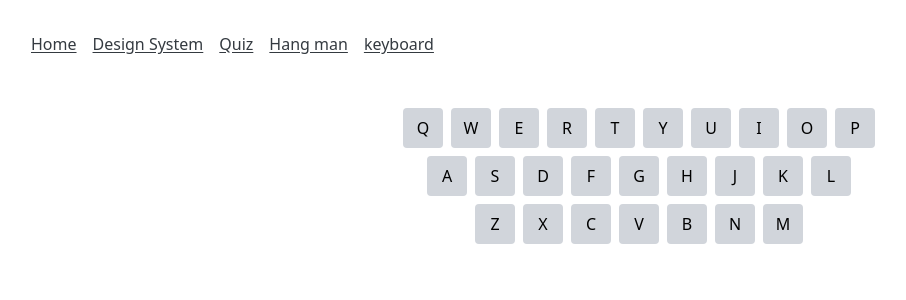
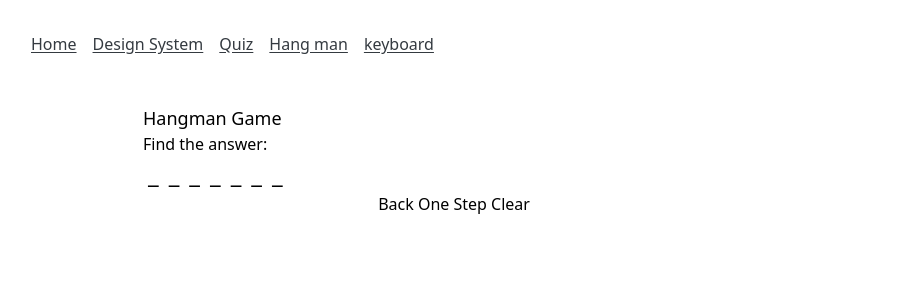
Before and after one commit to Lenniott/modality-playground, a SvelteKit app: page /keyboard in a window 1280 px wide. Shown: the top 300 px of the page, without its empty margins (1-907 px from the left). Built offline with nearby package versions, Linux system fonts and the light colour scheme.

Commit message:
in put now clickable

```diff
--- a/src/lib/Keyboard.svelte
+++ b/src/lib/Keyboard.svelte
@@ -1,6 +1,7 @@
 <script lang="ts">
-  import { correctLetters, incorrectLetters } from './lettersStore';
+  import { correctLetters, incorrectLetters } from './lettersStore.js';
   import { derived } from 'svelte/store';
+
 
   const keys = [
     ['Q', 'W', 'E', 'R', 'T', 'Y', 'U', 'I', 'O', 'P'],
@@ -9,8 +10,8 @@
   ];
 
   const getKeyClass = (key: string, correct: string[], incorrect: string[]) => {
-    if (correct.includes(key.toLowerCase())) return 'bg-green-500';
-    if (incorrect.includes(key.toLowerCase())) return 'bg-red-500';
+    if (correct.includes(key.toLowerCase())) return 'bg-blue';
+    if (incorrect.includes(key.toLowerCase())) return 'bg-orange';
     return 'bg-gray-300';
   };
 
@@ -18,7 +19,7 @@
   const incorrectLettersValue = derived(incorrectLetters, $incorrectLetters => $incorrectLetters);
 </script>
 
-<style>
+<style lang="postcss">
   .key {
     @apply size-6 sm:size-10 flex items-center justify-center m-1 rounded;
   }
--- a/src/lib/index.ts
+++ b/src/lib/index.ts
@@ -1,2 +1,3 @@
 export { default as Navbar } from './Navbar.svelte';
 export { default as Quiz } from './Quiz.svelte';
+export { default as Keyboard} from './Keyboard.svelte';
--- a/src/routes/hang-man/+page.svelte
+++ b/src/routes/hang-man/+page.svelte
@@ -1,12 +1,12 @@
 <script lang="ts">
-  import { correctLetters, incorrectLetters } from '$lib/lettersStore';
+  import { correctLetters, incorrectLetters } from '$lib/lettersStore.js';
   import Keyboard from '$lib/Keyboard.svelte';
 
   let input: HTMLInputElement;
   let guessedLetters: string[] = [];
   let rightLetters: string[] = [];
   let message: string = '';
-  let wordToGuess = "we must first be comfortable with the uncertainty of our knowledge gaps and have the self-belief that through exploration we will";
+  let wordToGuess = "we must be comfortable with the uncertainty of knowledge gaps and believe that through exploration and determination we will";
   let displayWord: string[] = wordToGuess.split('').map(char => (char === ' ' || char === '-') ? char : '_');
 
   // Update displayWord based on rightLetters
@@ -79,6 +79,13 @@
     displayWord = wordToGuess.split('').map(char => (char === ' ' || char === '-') ? char : '_');
     console.log('Game reset');
   }
+
+   // Function to focus the input element
+   function focusInput() {
+    if (input) {
+      input.focus();
+    }
+  }
 </script>
 
 <div>
@@ -87,20 +94,19 @@
       <div>
     <p>{message}</p> <!-- Display the message -->
   </div>
-    <div>
+  <button on:click={focusInput} >
       <p>for curiosity to spark,</p>
       {#each displayWord as char, index}
         <span>{char}</span>
       {/each}
-    </div>
+    </button>
     <p>find the answer</p>
   </div>
   <div>
-    <input type="text" maxlength="1" bind:this={input} on:input={handleInput} />
+    <input type="text" maxlength="1" bind:this={input} on:input={handleInput}>
     <button on:click={undoLastGuess}>Back One Step</button>
     <button on:click={resetGame}>Clear</button>
   </div>
-
 
 
   <div>
--- a/src/routes/keyboard/+page.svelte
+++ b/src/routes/keyboard/+page.svelte
@@ -1,8 +1,102 @@
-<script>
-import Keyboard from '$lib/Keyboard.svelte';
+<script lang="ts">
+  import { onMount } from 'svelte';
 
+  let word: string = "EXAMPLE";
+  let displayWord: string[] = "_".repeat(word.length).split('');
+  let guessedLetters: string[] = [];
+  let message: string = "";
+
+  function updateDisplayWord(): void {
+    // Trigger reactivity
+    displayWord = [...displayWord];
+  }
+
+  function handleInput(event: Event): void {
+    const input = event.target as HTMLInputElement;
+    const guess = input.value.toUpperCase();
+    input.value = '';
+
+    if (guess.length !== 1 || guessedLetters.includes(guess)) {
+      message = "Invalid guess or already guessed.";
+      return;
+    }
+
+    guessedLetters.push(guess);
+
+    let correct = false;
+    for (let i = 0; i < word.length; i++) {
+      if (word[i] === guess) {
+        displayWord[i] = guess;
+        correct = true;
+      }
+    }
+
+    if (correct) {
+      message = "Correct!";
+    } else {
+      message = "Wrong guess.";
+    }
+
+    updateDisplayWord();
+    checkWinOrLose();
+  }
+
+  function undoLastGuess(): void {
+    if (guessedLetters.length > 0) {
+      const lastGuess = guessedLetters.pop();
+      for (let i = 0; i < word.length; i++) {
+        if (word[i] === lastGuess) {
+          displayWord[i] = '_';
+        }
+      }
+      message = "Undo last guess.";
+      updateDisplayWord();
+    }
+  }
+
+  function resetGame(): void {
+    word = "EXAMPLE";
+    displayWord = "_".repeat(word.length).split('');
+    guessedLetters = [];
+    message = "";
+    updateDisplayWord();
+  }
+
+  function checkWinOrLose(): void {
+    if (!displayWord.includes('_')) {
+      message = "Congratulations! You've won!";
+    }
+  }
+
+  onMount(() => {
+    updateDisplayWord();
+  });
 </script>
 
+<style>
+  .word span {
+    font-size: 24px;
+    margin: 0 5px;
+  }
+  .keyboard button {
+    margin: 5px;
+    padding: 10px;
+    font-size: 18px;
+  }
+</style>
+
 <div>
-  <Keyboard correctLetters={["d","i"]} incorrectLetters={["h","a"]}/>
+  <h2>Hangman Game</h2>
+  <div>
+    <p>{message}</p>
+    <p>Find the answer:</p>
+    <div class="word">
+      {#each displayWord as char}
+        <span>{char}</span>
+      {/each}
+    </div>
+    <input type="text" maxlength="1" on:input={handleInput}>
+    <button on:click={undoLastGuess}>Back One Step</button>
+    <button on:click={resetGame}>Clear</button>
   </div>
+</div>
--- a/vite.config.ts
+++ b/vite.config.ts
@@ -2,5 +2,10 @@ import { sveltekit } from '@sveltejs/kit/vite';
 import { defineConfig } from 'vite';
 
 export default defineConfig({
-	plugins: [sveltekit()]
+	plugins: [sveltekit()],
+	resolve: {
+		alias: {
+		  $lib: '/src/lib'  // Sets an alias for the 'src/lib' directory
+		}
+	  }
 });
```
